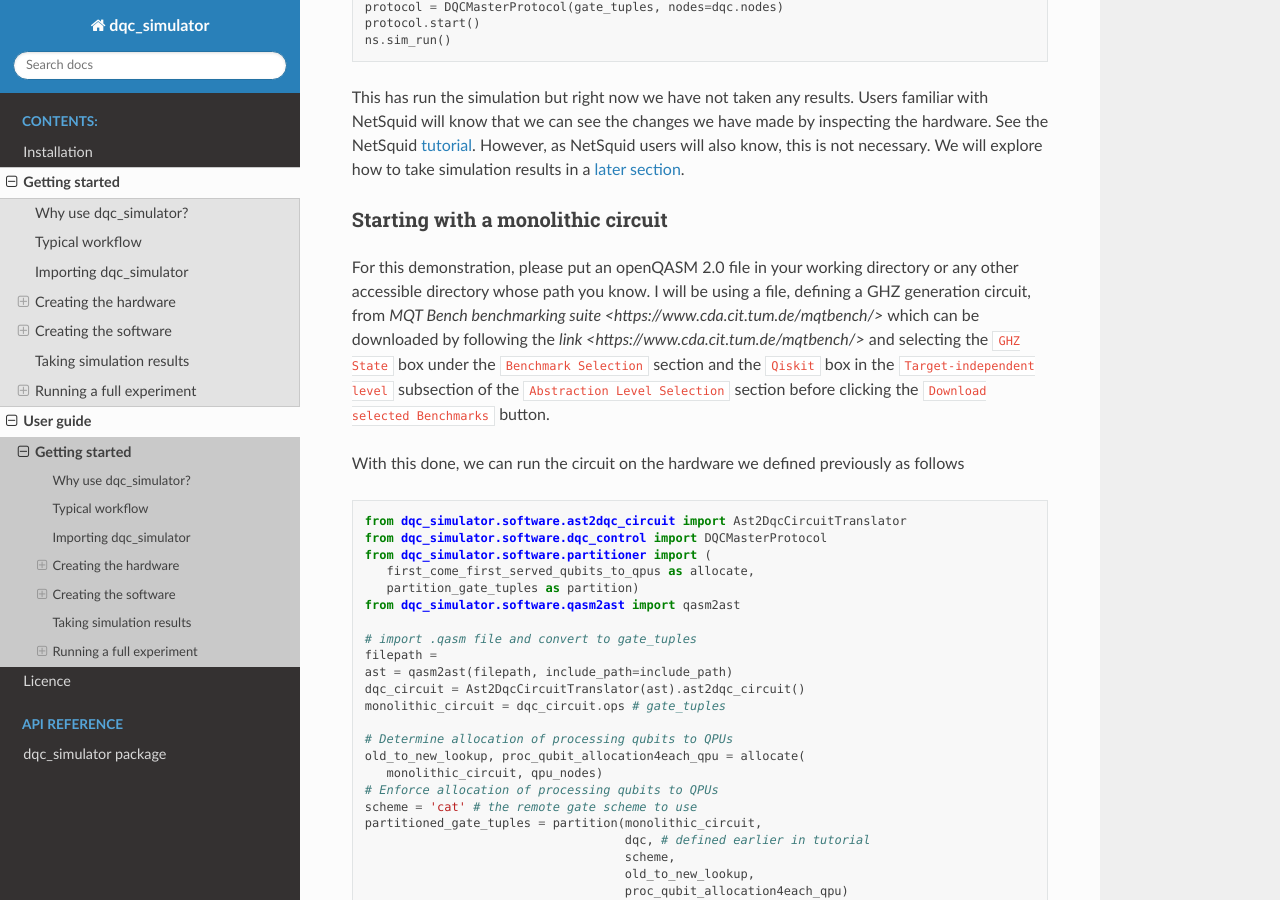
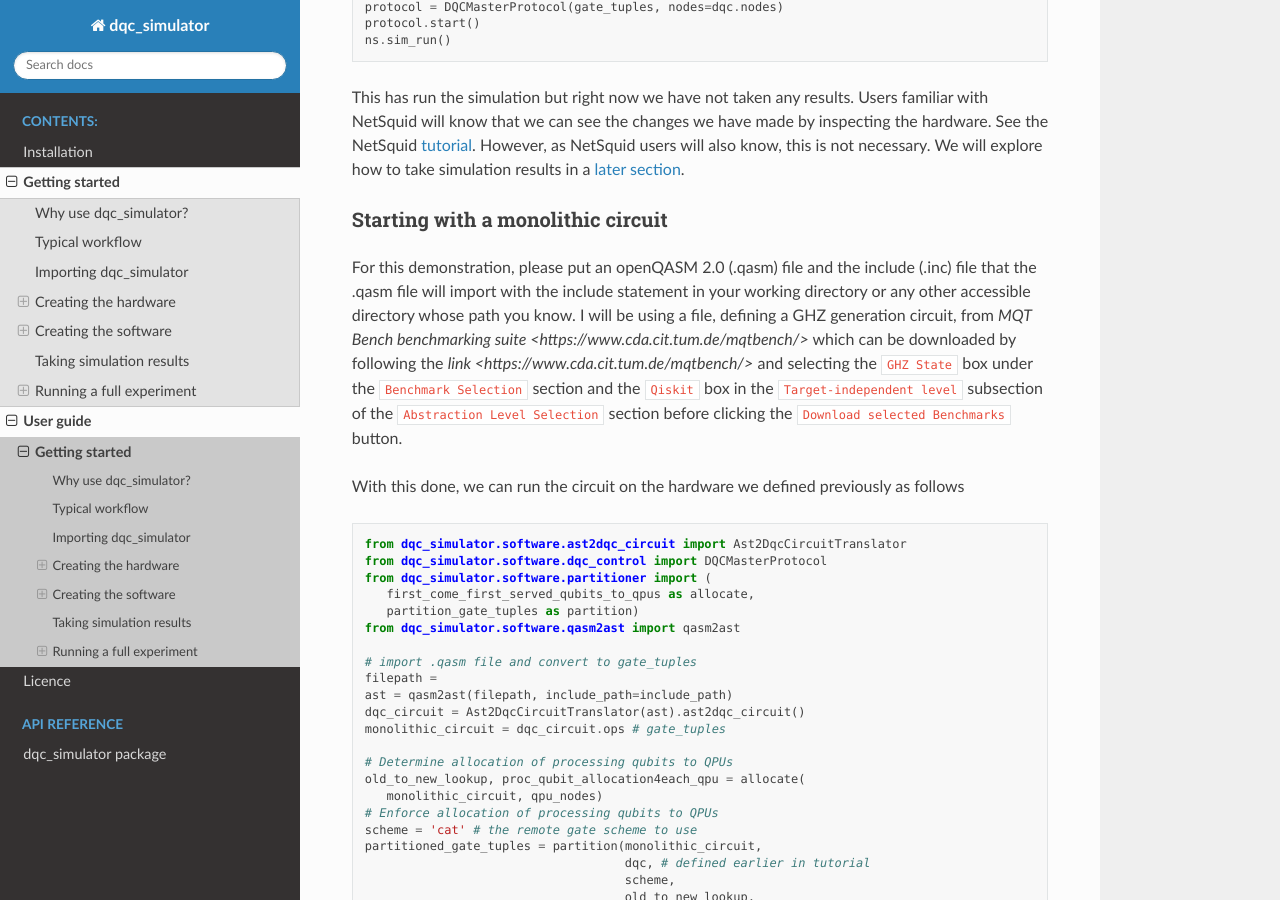
Before and after one commit to km-campbell/dqc_simulator, a Sphinx documentation site: the page built from docs/source/getting_started.rst, in a window 1280 px wide and 900 px high, scrolled down 7233 px. Built offline with Sphinx 7.4.7 and the Read the Docs theme 3.1.0, drawn with Linux system fonts in a browser that asks for light colours.

Commit message:
Minor additions to documentation

```diff
--- a/docs/source/getting_started.rst
+++ b/docs/source/getting_started.rst
@@ -368,7 +368,8 @@ take simulation results in a :ref:`later section <taking_simulation_results>`.
 Starting with a monolithic circuit
 ----------------------------------
 
-For this demonstration, please put an openQASM 2.0 file in your working directory or
+For this demonstration, please put an openQASM 2.0 (.qasm) file and the include (.inc) file
+that the .qasm file will import with the include statement in your working directory or
 any other accessible directory whose path you know.
 I will be using a file, defining a GHZ generation circuit, from
 `MQT Bench benchmarking suite <https://www.cda.cit.tum.de/mqtbench/>` which can be
```
Also changed, not shown: 1 other file.
